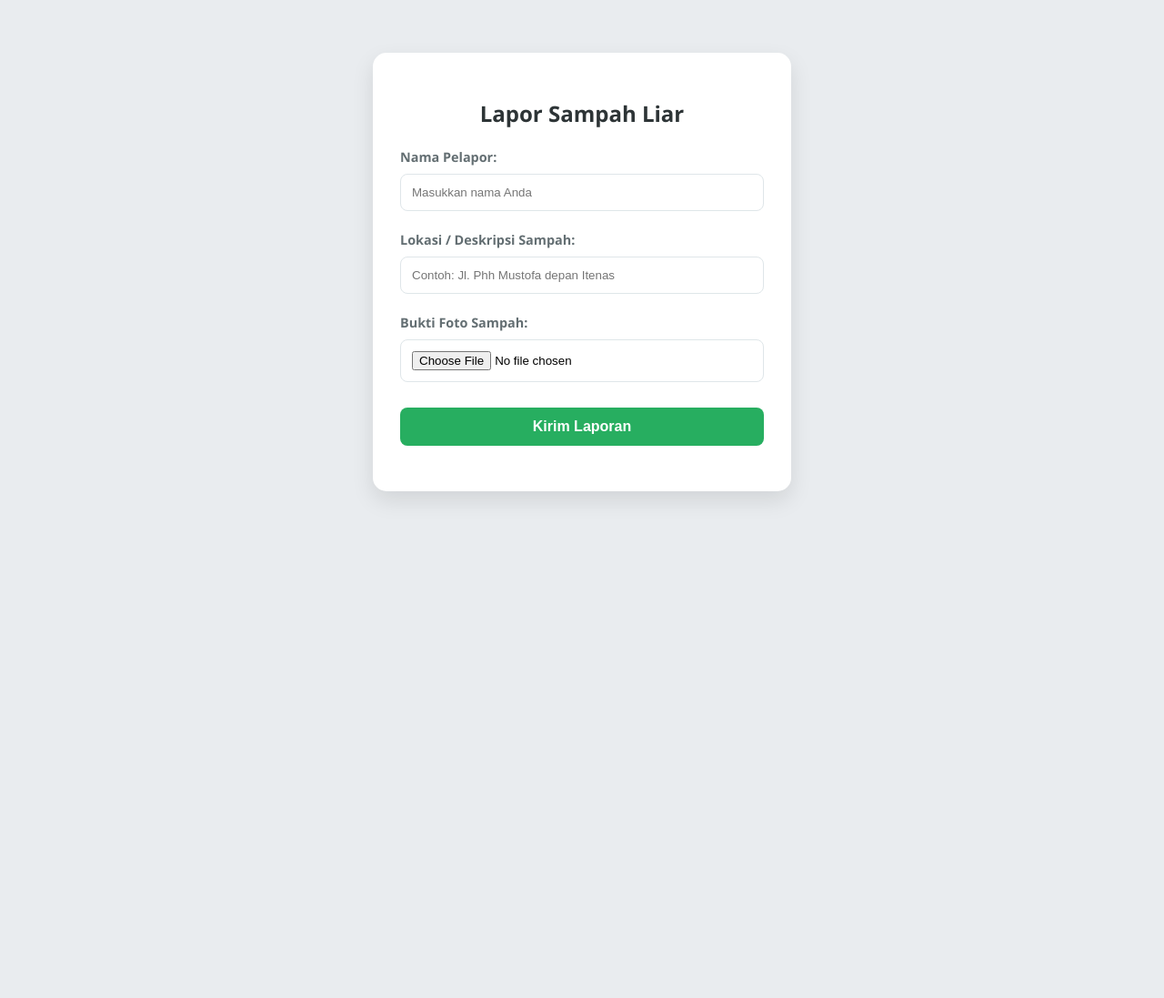
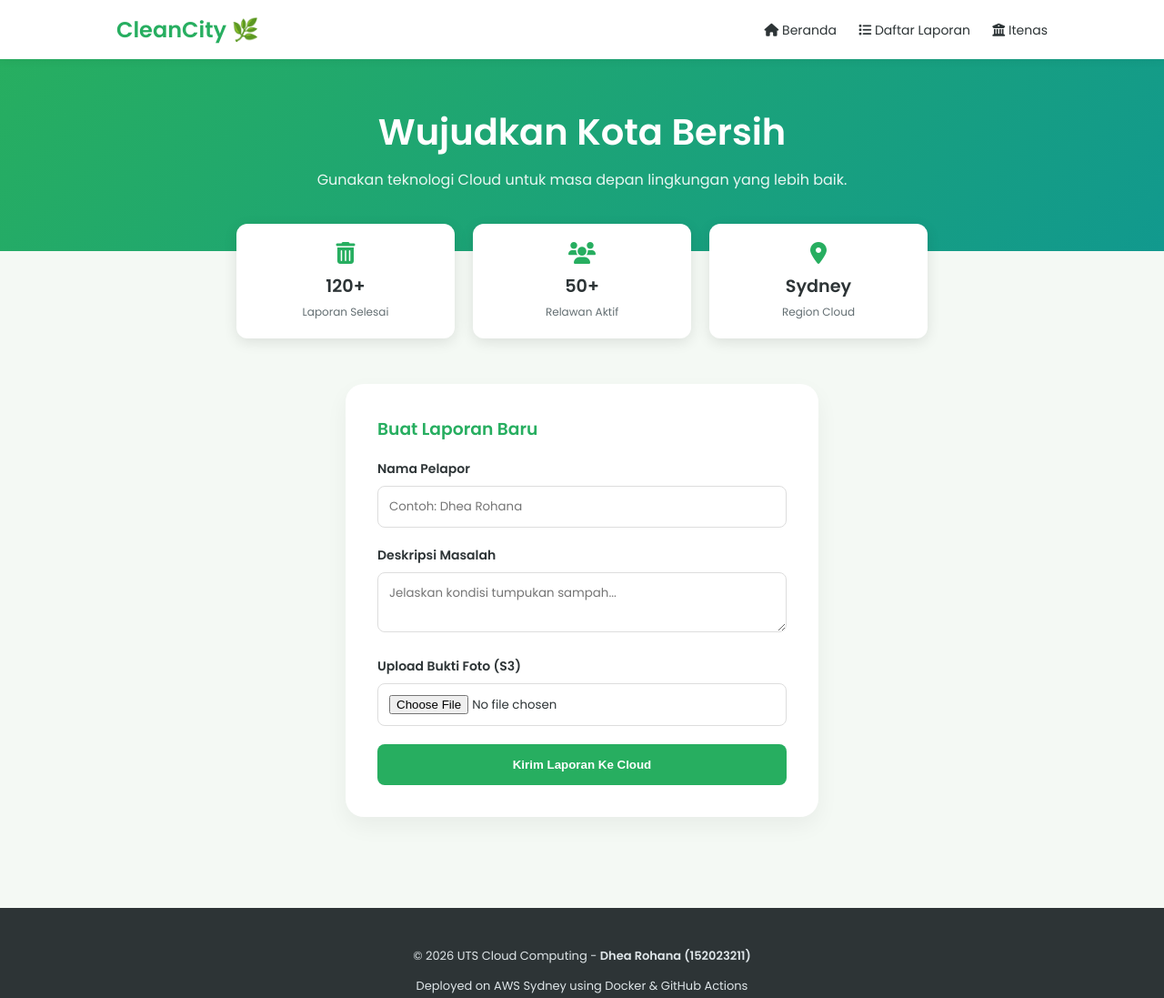
Before and after one commit to Dhear20/uts-cleancity, a website: page public/index.html in a window 1280 px wide. Shown: the whole page at 91% size. Before the commit the page ends 800 px from the top, so only its background shows below. Drawn offline with Linux system fonts and the light colour scheme.

Commit message:
Update web

```diff
--- a/public/index.html
+++ b/public/index.html
@@ -3,33 +3,176 @@
 <head>
     <meta charset="UTF-8">
     <meta name="viewport" content="width=device-width, initial-scale=1.0">
-    <title>CleanCity - Pelaporan Sampah</title>
+    <title>CleanCity - Solusi Kebersihan Kota</title>
+    <link rel="stylesheet" href="https://cdnjs.cloudflare.com/ajax/libs/font-awesome/6.0.0/css/all.min.css">
     <style>
-        body { font-family: 'Segoe UI', Tahoma, Geneva, Verdana, sans-serif; display: flex; justify-content: center; padding: 50px; background-color: #e9ecef; }
-        .card { background: white; padding: 30px; border-radius: 15px; box-shadow: 0 10px 25px rgba(0,0,0,0.1); width: 100%; max-width: 400px; }
-        h2 { color: #2d3436; text-align: center; margin-bottom: 20px; }
-        label { font-weight: bold; font-size: 0.9em; color: #636e72; }
-        input, button { width: 100%; margin: 8px 0 20px 0; padding: 12px; border-radius: 8px; border: 1px solid #dfe6e9; box-sizing: border-box; }
-        button { background-color: #27ae60; color: white; border: none; cursor: pointer; font-weight: bold; font-size: 1em; transition: 0.3s; }
-        button:hover { background-color: #2ecc71; transform: translateY(-2px); }
+        @import url('https://fonts.googleapis.com/css2?family=Poppins:wght@300;400;600&display=swap');
+
+        :root {
+            --primary-green: #27ae60;
+            --dark-green: #1e8449;
+            --light-bg: #f4f9f4;
+            --text-dark: #2d3436;
+        }
+
+        body {
+            font-family: 'Poppins', sans-serif;
+            background-color: var(--light-bg);
+            color: var(--text-dark);
+            margin: 0; padding: 0;
+        }
+
+        /* --- NAVBAR --- */
+        nav {
+            background: white;
+            padding: 15px 10% ;
+            display: flex;
+            justify-content: space-between;
+            align-items: center;
+            box-shadow: 0 2px 10px rgba(0,0,0,0.05);
+            position: sticky; top: 0; z-index: 1000;
+        }
+        nav .logo { font-weight: 600; font-size: 1.5rem; color: var(--primary-green); text-decoration: none; }
+        nav .menu a {
+            text-decoration: none; color: var(--text-dark);
+            margin-left: 20px; font-size: 14px; transition: 0.3s;
+        }
+        nav .menu a:hover { color: var(--primary-green); }
+
+        /* --- HERO SECTION --- */
+        .hero {
+            text-align: center;
+            padding: 50px 20px;
+            background: linear-gradient(135deg, #27ae60 0%, #11998e 100%);
+            color: white;
+            width: 100%;
+            box-sizing: border-box;
+        }
+        .hero h1 { margin: 0; font-size: 2.5rem; }
+        .hero p { opacity: 0.9; margin-top: 10px; }
+
+        /* --- STATS SECTION --- */
+        .stats-container {
+            display: flex;
+            justify-content: center;
+            gap: 20px;
+            margin-top: -30px;
+            padding: 0 10%;
+        }
+        .stat-card {
+            background: white;
+            padding: 20px;
+            border-radius: 12px;
+            box-shadow: 0 4px 15px rgba(0,0,0,0.1);
+            text-align: center;
+            flex: 1;
+            max-width: 200px;
+        }
+        .stat-card i { color: var(--primary-green); font-size: 24px; margin-bottom: 10px; }
+        .stat-card h4 { margin: 0; font-size: 1.2rem; }
+        .stat-card p { font-size: 12px; color: #636e72; margin: 5px 0 0; }
+
+        /* --- MAIN CONTENT (FORM) --- */
+        .main-content {
+            display: flex;
+            justify-content: center;
+            padding: 50px 20px;
+            gap: 40px;
+            flex-wrap: wrap;
+        }
+
+        .form-container {
+            background: white; padding: 35px;
+            border-radius: 20px; box-shadow: 0 10px 25px rgba(0,0,0,0.05);
+            width: 100%; max-width: 450px;
+        }
+
+        .form-group { margin-bottom: 20px; }
+        label { display: block; margin-bottom: 8px; font-weight: 600; font-size: 14px; }
+        input, textarea {
+            width: 100%; padding: 12px; border: 1px solid #ddd;
+            border-radius: 8px; box-sizing: border-box;
+            font-family: 'Poppins', sans-serif;
+        }
+        input:focus, textarea:focus { outline: none; border-color: var(--primary-green); }
+
+        .btn-submit {
+            width: 100%; padding: 15px; background: var(--primary-green);
+            color: white; border: none; border-radius: 8px;
+            font-weight: 600; cursor: pointer; transition: 0.3s;
+        }
+        .btn-submit:hover { background: var(--dark-green); transform: translateY(-2px); }
+
+        /* --- FOOTER --- */
+        footer {
+            background: #2d3436;
+            color: #dfe6e9;
+            padding: 30px 10%;
+            text-align: center;
+            margin-top: 50px;
+        }
+        footer p { font-size: 13px; }
     </style>
 </head>
 <body>
-    <div class="card">
-        <h2>Lapor Sampah Liar</h2>
-        <form action="/upload" method="POST" enctype="multipart/form-data">
 
-            <label>Nama Pelapor:</label>
-            <input type="text" name="nama" placeholder="Masukkan nama Anda" required>
+    <nav>
+        <a href="/" class="logo">CleanCity 🌿</a>
+        <div class="menu">
+            <a href="#"><i class="fas fa-home"></i> Beranda</a>
+            <a href="/laporan"><i class="fas fa-list"></i> Daftar Laporan</a>
+            <a href="https://www.itenas.ac.id" target="_blank"><i class="fas fa-university"></i> Itenas</a>
+        </div>
+    </nav>
 
-            <label>Lokasi / Deskripsi Sampah:</label>
-            <input type="text" name="deskripsi" placeholder="Contoh: Jl. Phh Mustofa depan Itenas" required>
+    <div class="hero">
+        <h1>Wujudkan Kota Bersih</h1>
+        <p>Gunakan teknologi Cloud untuk masa depan lingkungan yang lebih baik.</p>
+    </div>
 
-            <label>Bukti Foto Sampah:</label>
-            <input type="file" name="foto" accept="image/*" required>
+    <div class="stats-container">
+        <div class="stat-card">
+            <i class="fas fa-trash-alt"></i>
+            <h4>120+</h4>
+            <p>Laporan Selesai</p>
+        </div>
+        <div class="stat-card">
+            <i class="fas fa-users"></i>
+            <h4>50+</h4>
+            <p>Relawan Aktif</p>
+        </div>
+        <div class="stat-card">
+            <i class="fas fa-map-marker-alt"></i>
+            <h4>Sydney</h4>
+            <p>Region Cloud</p>
+        </div>
+    </div>
 
-            <button type="submit">Kirim Laporan</button>
-        </form>
+    <div class="main-content">
+        <div class="form-container">
+            <h3 style="margin-top:0; color: var(--primary-green);">Buat Laporan Baru</h3>
+            <form action="/upload" method="POST" enctype="multipart/form-data">
+                <div class="form-group">
+                    <label>Nama Pelapor</label>
+                    <input type="text" name="nama" placeholder="Contoh: Dhea Rohana" required>
+                </div>
+                <div class="form-group">
+                    <label>Deskripsi Masalah</label>
+                    <textarea name="deskripsi" placeholder="Jelaskan kondisi tumpukan sampah..." required></textarea>
+                </div>
+                <div class="form-group">
+                    <label>Upload Bukti Foto (S3)</label>
+                    <input type="file" name="foto" accept="image/*" required>
+                </div>
+                <button type="submit" class="btn-submit">Kirim Laporan Ke Cloud</button>
+            </form>
+        </div>
     </div>
+
+    <footer>
+        <p>&copy; 2026 UTS Cloud Computing - <b>Dhea Rohana (152023211)</b></p>
+        <p>Deployed on AWS Sydney using Docker & GitHub Actions</p>
+    </footer>
+
 </body>
 </html>
```
Also changed, not shown: app.js (+47 -46 lines).
